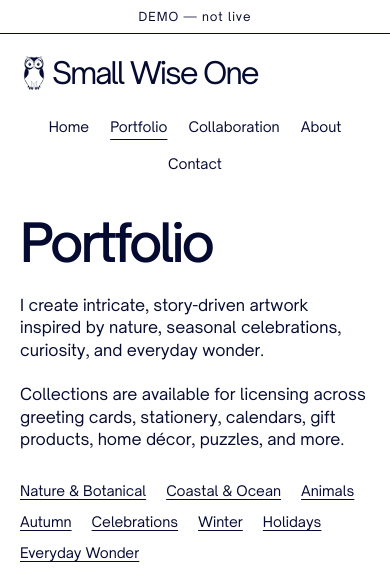
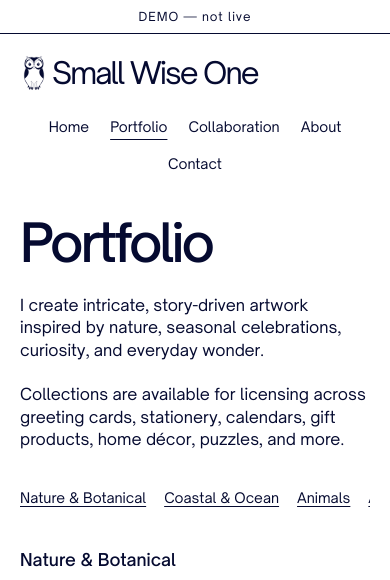
Before and after one commit to SmallWiseOneDesign/swo-demo, a plain HTML site: page portfolio/index.html in a window 390 px wide. Shown: the top 580 px of the page. Drawn offline with Linux system fonts and the light colour scheme; grey boxes are pictures that could not be loaded.

Commit message:
Portfolio: stop the expanded header from covering content, and pin the submenu on mobile (#15)
When the sticky header expanded while stuck, its height grew over the title,
intro, and submenu. Height changes are now applied without a box transition,
scroll position is compensated when the bar is stuck, and the submenu top
still follows the live header height.

On mobile the category submenu stays in a compact, horizontally scrollable
row pinned just under the header, and anchor jumps clear both bars.

Co-authored-by: marknoble-bot <marknoble-bot@users.noreply.github.com>

```diff
--- a/assets/portfolio-sticky.css
+++ b/assets/portfolio-sticky.css
@@ -1,6 +1,7 @@
-/* Portfolio (issue #10): sticky logo, main nav, and desktop category submenu. */
+/* Portfolio (issue #10 follow-up): sticky logo, main nav, and category submenu. */
 :root {
   --portfolio-sticky-header: 8.5rem;
+  --portfolio-sticky-submenu: 0px;
 }
 
 /* overflow-x: hidden on body computed overflow-y to auto and made body a
@@ -20,7 +21,7 @@ body.portfolio .site-header {
   top: 0;
   z-index: 40;
   background: #fff;
-  transition: padding .2s ease;
+  overflow-anchor: none;
 }
 
 body.portfolio .site-header::before {
@@ -34,17 +35,10 @@ body.portfolio .site-header::before {
   z-index: -1;
   pointer-events: none;
   border-bottom: 1px solid transparent;
-  transition: border-color .2s ease;
 }
 
 body.portfolio.is-scrolled .site-header::before {
   border-bottom-color: #050a30;
-}
-
-body.portfolio .brand,
-body.portfolio .brand img,
-body.portfolio .site-header nav {
-  transition: font-size .2s ease, width .2s ease, height .2s ease, padding .2s ease, gap .2s ease;
 }
 
 body.portfolio.is-compact-nav .site-header {
@@ -66,7 +60,7 @@ body.portfolio.is-compact-nav .site-header nav {
 }
 
 body.portfolio .collection {
-  scroll-margin-top: calc(var(--portfolio-sticky-header) + 16px);
+  scroll-margin-top: calc(var(--portfolio-sticky-header) + var(--portfolio-sticky-submenu, 0px) + 16px);
 }
 
 @media (min-width: 701px) {
@@ -103,14 +97,47 @@ body.portfolio .collection {
     font-size: 13px;
     gap: 8px 16px;
   }
-}
 
-@media (prefers-reduced-motion: reduce) {
-  body.portfolio .site-header,
-  body.portfolio .site-header::before,
-  body.portfolio .brand,
-  body.portfolio .brand img,
-  body.portfolio .site-header nav {
-    transition: none;
+  /* Single horizontally scrollable row pinned under the sticky header. */
+  body.portfolio .category-nav {
+    position: sticky;
+    top: var(--portfolio-sticky-header);
+    z-index: 30;
+    display: flex;
+    flex-flow: row nowrap;
+    align-items: center;
+    gap: 12px 18px;
+    width: 100%;
+    max-width: 100%;
+    min-width: 0;
+    overflow-x: auto;
+    overflow-y: hidden;
+    -webkit-overflow-scrolling: touch;
+    scrollbar-width: thin;
+    background: #fff;
+    padding: 8px 0 10px;
+    font-size: 14px;
+  }
+
+  body.portfolio .category-nav::before {
+    content: "";
+    position: absolute;
+    left: 50%;
+    width: 100vw;
+    height: 100%;
+    transform: translateX(-50%);
+    background: #fff;
+    z-index: -1;
+    pointer-events: none;
+    border-bottom: 1px solid transparent;
+  }
+
+  body.portfolio.is-scrolled .category-nav::before {
+    border-bottom-color: #050a30;
+  }
+
+  body.portfolio .category-nav a {
+    flex: 0 0 auto;
+    white-space: nowrap;
   }
 }
--- a/assets/portfolio-sticky.js
+++ b/assets/portfolio-sticky.js
@@ -1,31 +1,67 @@
-/* Portfolio (issue #10): compact header while scrolling down, expand when scrolling up. */
+/* Portfolio (issue #10 follow-up): compact header, sticky offsets, no expand overlap. */
 (() => {
   if (!document.body.classList.contains('portfolio')) return;
   const header = document.querySelector('.site-header');
+  const submenu = document.querySelector('.category-nav');
   if (!header) return;
 
   const root = document.documentElement;
+  const mobileQuery = window.matchMedia('(max-width: 700px)');
   let direction = 0;
+  let applying = false;
 
-  function setHeaderHeight() {
-    const height = Math.round(header.getBoundingClientRect().height);
-    root.style.setProperty('--portfolio-sticky-header', `${height}px`);
+  function setStickyOffsets() {
+    const headerHeight = Math.round(header.getBoundingClientRect().height);
+    root.style.setProperty('--portfolio-sticky-header', `${headerHeight}px`);
+    const submenuHeight = (mobileQuery.matches && submenu)
+      ? Math.round(submenu.getBoundingClientRect().height)
+      : 0;
+    root.style.setProperty('--portfolio-sticky-submenu', `${submenuHeight}px`);
+  }
+
+  function setCompact(compact) {
+    const isCompact = document.body.classList.contains('is-compact-nav');
+    if (compact === isCompact) {
+      setStickyOffsets();
+      return;
+    }
+
+    const before = header.getBoundingClientRect().height;
+    const stuck = header.getBoundingClientRect().top <= 1;
+    const y = window.scrollY;
+    document.body.classList.toggle('is-compact-nav', compact);
+    const after = header.getBoundingClientRect().height;
+    const delta = after - before;
+    // When the sticky header changes height, compensate scroll so the content
+    // that was just below it is not covered by the expanded bar.
+    if (delta && stuck && y > 0) {
+      window.scrollTo(0, y + delta);
+    }
+    setStickyOffsets();
   }
 
   function apply() {
+    if (applying) {
+      setStickyOffsets();
+      return;
+    }
+    applying = true;
+
     const y = window.scrollY;
     document.body.classList.toggle('is-scrolled', y > 8);
 
     if (y < 16) {
-      document.body.classList.remove('is-compact-nav');
+      setCompact(false);
     } else if (direction > 0) {
-      document.body.classList.add('is-compact-nav');
+      setCompact(true);
     } else if (direction < 0) {
-      document.body.classList.remove('is-compact-nav');
+      setCompact(false);
+    } else {
+      setStickyOffsets();
     }
 
     direction = 0;
-    setHeaderHeight();
+    applying = false;
   }
 
   window.addEventListener('wheel', event => {
@@ -55,12 +91,19 @@
   }, {passive: true});
 
   window.addEventListener('scroll', apply, {passive: true});
-  window.addEventListener('resize', setHeaderHeight);
+  window.addEventListener('resize', setStickyOffsets);
+  if (typeof mobileQuery.addEventListener === 'function') {
+    mobileQuery.addEventListener('change', setStickyOffsets);
+  } else if (typeof mobileQuery.addListener === 'function') {
+    mobileQuery.addListener(setStickyOffsets);
+  }
 
   if (typeof ResizeObserver === 'function') {
-    new ResizeObserver(setHeaderHeight).observe(header);
+    const observer = new ResizeObserver(setStickyOffsets);
+    observer.observe(header);
+    if (submenu) observer.observe(submenu);
   }
 
-  setHeaderHeight();
-  document.fonts && document.fonts.ready.then(setHeaderHeight);
+  setStickyOffsets();
+  document.fonts && document.fonts.ready.then(setStickyOffsets);
 })();
```
